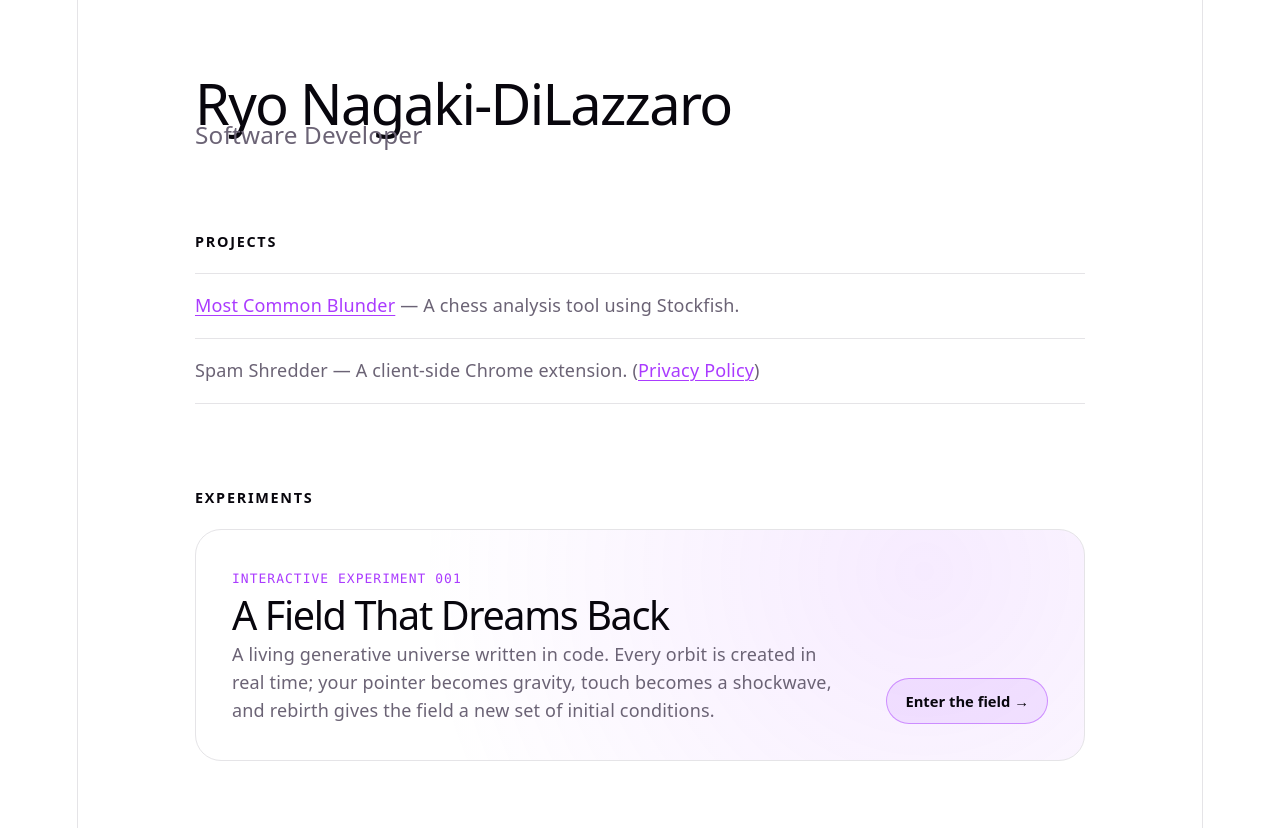
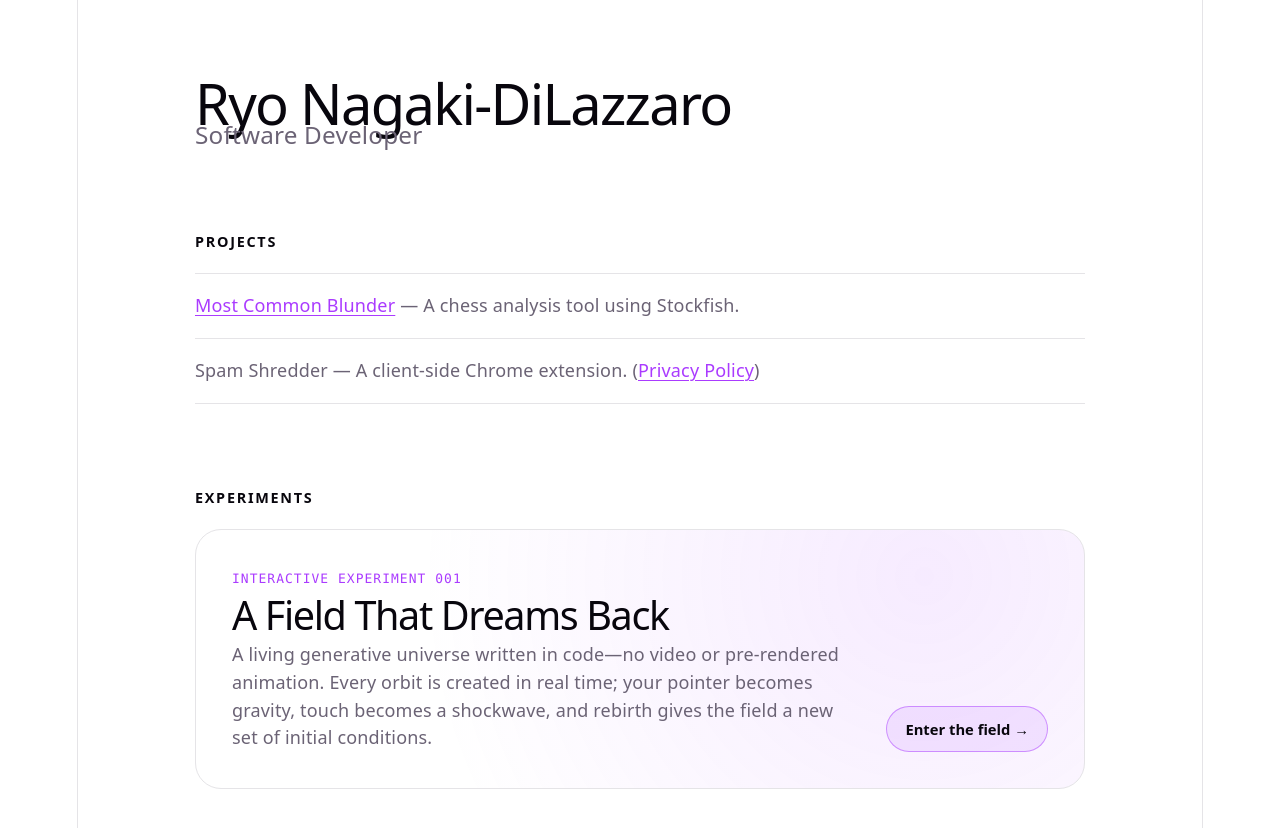
Before and after one commit to rdilaz/rdilaz.github.io, a React (Vite) app: page / in a window 1280 px wide. Shown: the top 828 px of the page. Built offline with nearby package versions, Linux system fonts and the light colour scheme.

Commit message:
Clarify Dream Field experiment copy

```diff
--- a/src/pages/Home.jsx
+++ b/src/pages/Home.jsx
@@ -36,9 +36,9 @@ export default function Home() {
               <span className="experiment-kicker">Interactive experiment 001</span>
               <h4>A Field That Dreams Back</h4>
               <p className="experiment-description">
-                A living generative universe written in code. Every orbit is created in real time;
-                your pointer becomes gravity, touch becomes a shockwave, and rebirth gives the field
-                a new set of initial conditions.
+                A living generative universe written in code—no video or pre-rendered animation.
+                Every orbit is created in real time; your pointer becomes gravity, touch becomes a
+                shockwave, and rebirth gives the field a new set of initial conditions.
               </p>
             </div>
             <button
```
